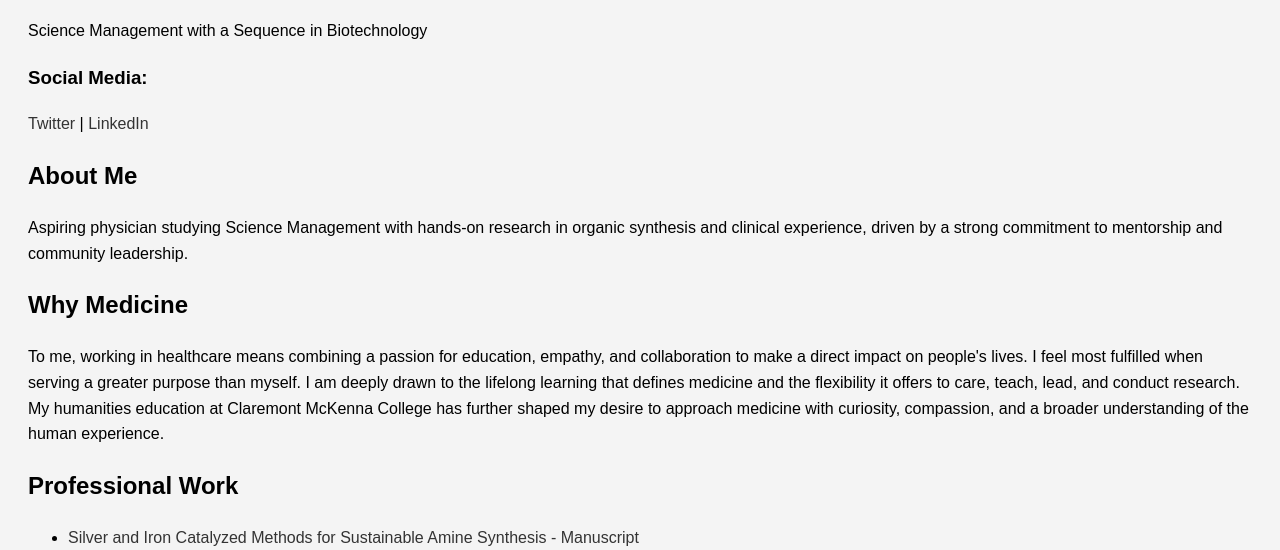
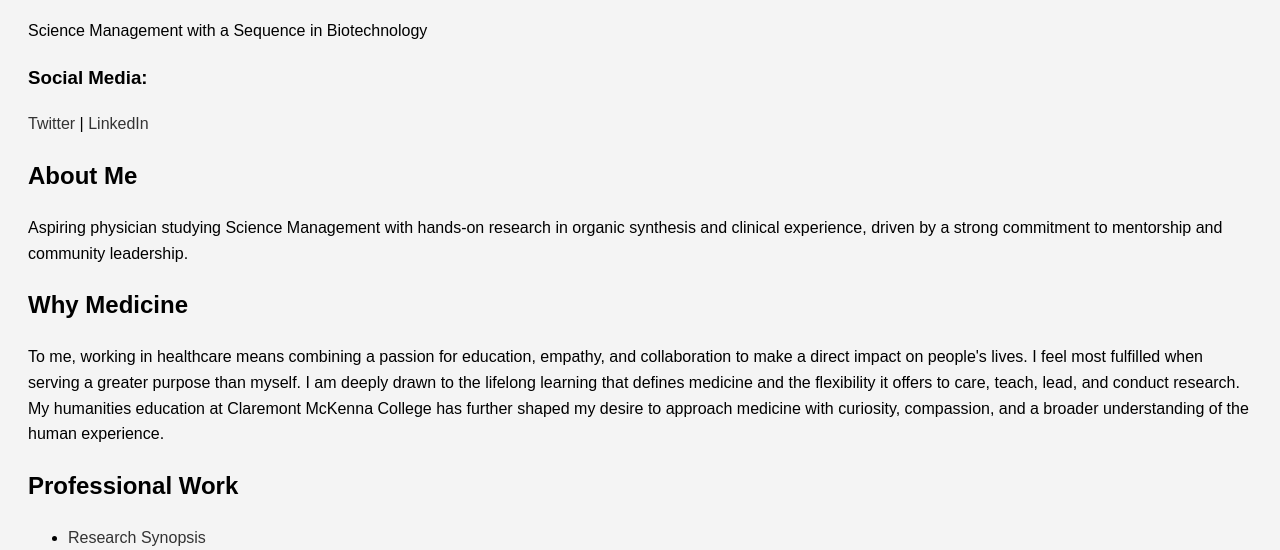
Before and after one commit to andylau4/andylau4.github.io, a plain HTML site: page index.html in a window 1280 px wide. Shown: the part 250-800 px from the top of the page. Drawn offline with Linux system fonts and the light colour scheme.

Commit message:
added research synopsis

```diff
--- a/index.html
+++ b/index.html
@@ -30,6 +30,7 @@ target="_blank">LinkedIn</a>
 <section class="projects">
 <h2>Professional Work</h2>
 <ul>
+    <li><a href="https://docs.google.com/document/d/1TdSB7MQu97Q2JVJ6F4fuAgqYG55j8-_jfk4G-WAJ-dE/edit?tab=t.0">Research Synopsis</a></li>
 <li><a href="https://docs.google.com/document/d/1TdSB7MQu97Q2JVJ6F4fuAgqYG55j8-_jfk4G-WAJ-dE/edit?tab=t.0">Silver and Iron Catalyzed Methods for Sustainable Amine Synthesis - Manuscript</a></li>
 <li><a href="https://docs.google.com/presentation/d/1w2Ey1jZJwDolDXyEBqwKg4hpPNnjIoG8Jr-IDCCG1VM/edit?slide=id.g2ebf660bffd_0_608#slide=id.g2ebf660bffd_0_608">Silver and Iron Catalyzed Methods for Sustainable Amine Synthesis - Talk</a></li>
 <li><a href="https://docs.google.com/document/d/12y57tG3HWa5HkrxiNP0Mmf0pTNhyGYr_dnrXexz1Vwo/edit?tab=t.0">CV</a></li>
```
